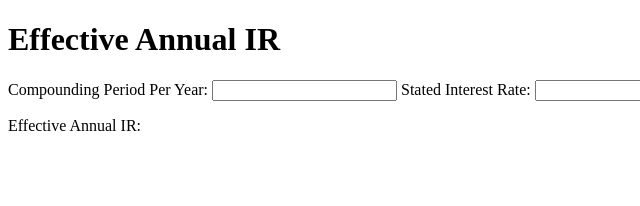
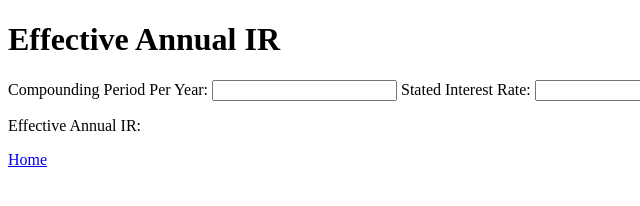
Before and after one commit to egarc258/financial_management_calculator, a plain HTML site: page effective_annual_ir.html in a window 1280 px wide. Shown: the full height of the page, 0-640 px from the left. Drawn offline with Linux system fonts and the light colour scheme.

Commit message:
Inserted home link

```diff
--- a/effective_annual_ir.html
+++ b/effective_annual_ir.html
@@ -19,6 +19,7 @@
 
         <p id="interest_rate">Effective Annual IR: <span id=interest_rate_amount></span></p>
     </form>
+    <a href="index.html">Home</a>
     <script src="index.js"></script>
 </body>
 </html>
```
Also changed, not shown: comp_of_return.html (+1 -0 lines).
